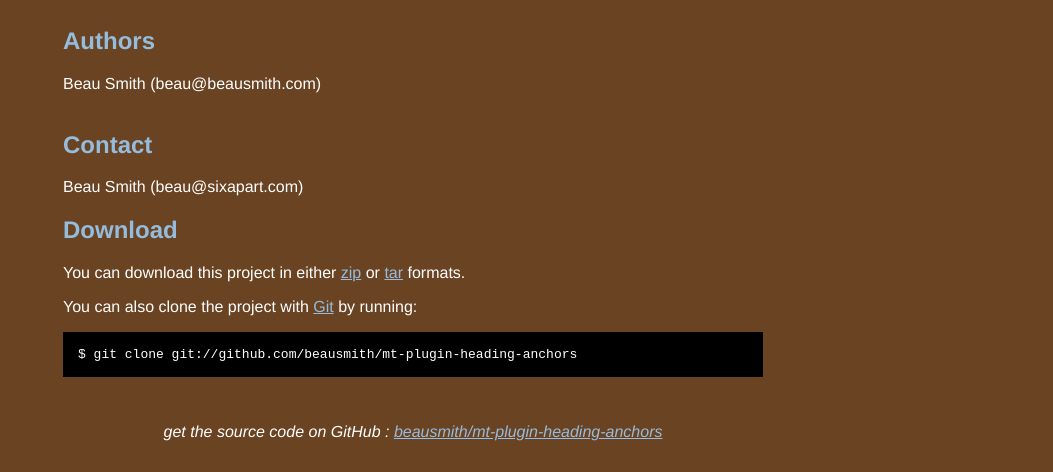
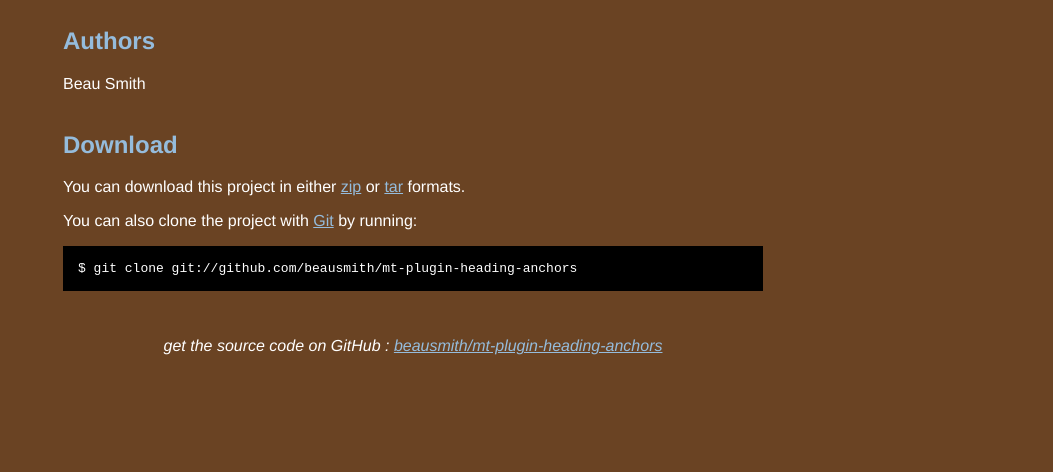
Before and after one commit to beausmith/mt-plugin-heading-anchors, a plain HTML site: page index.html in a window 1280 px wide. Shown: the part 328-800 px from the top of the page, without its empty margins (227-1280 px from the left). Drawn offline with Linux system fonts and the light colour scheme.

Commit message:
removing contact info

```diff
--- a/index.html
+++ b/index.html
@@ -53,13 +53,9 @@
     </div>
 
     <h2>Authors</h2>
-<p>Beau Smith (beau@beausmith.com)
+<p>Beau Smith
 <br/>
 <br/>      </p>
-<h2>Contact</h2>
-<p>Beau Smith (beau@sixapart.com)
-<br/>      </p>
-
 
     <h2>Download</h2>
     <p>
```
